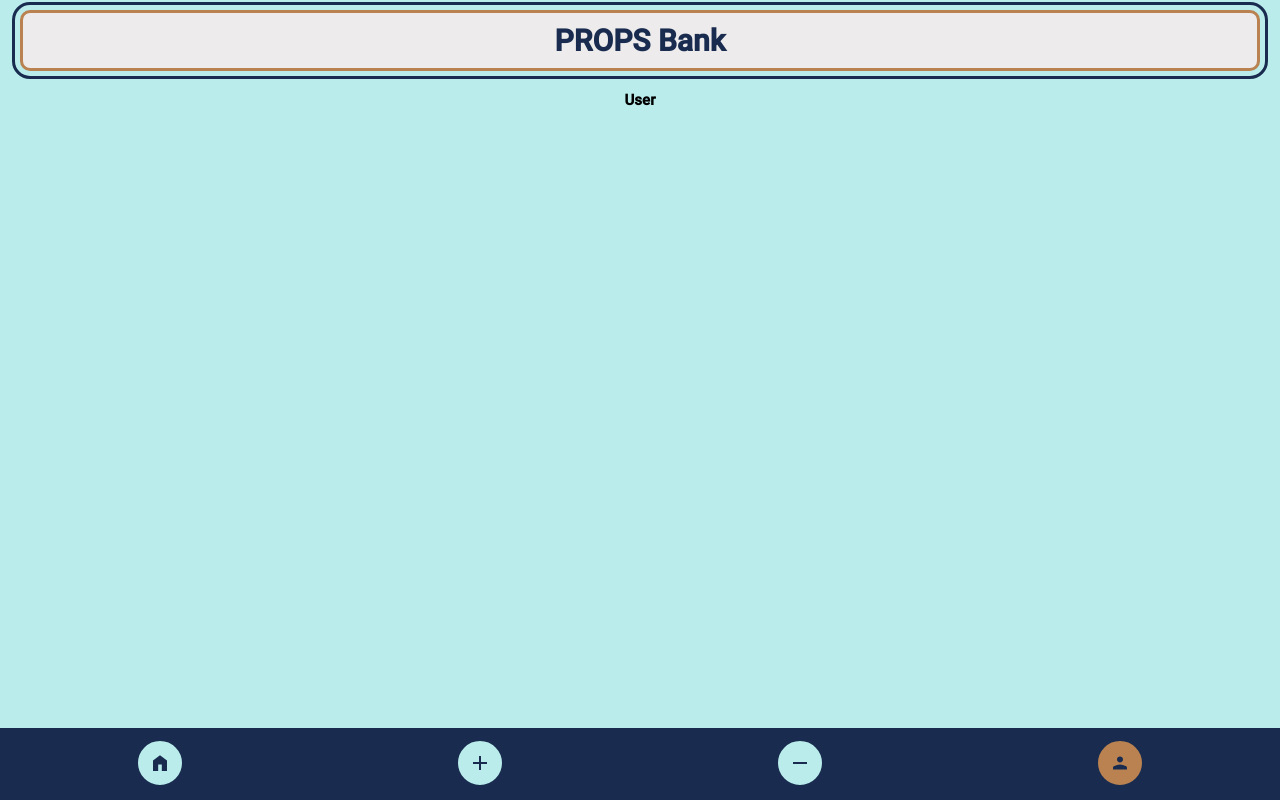
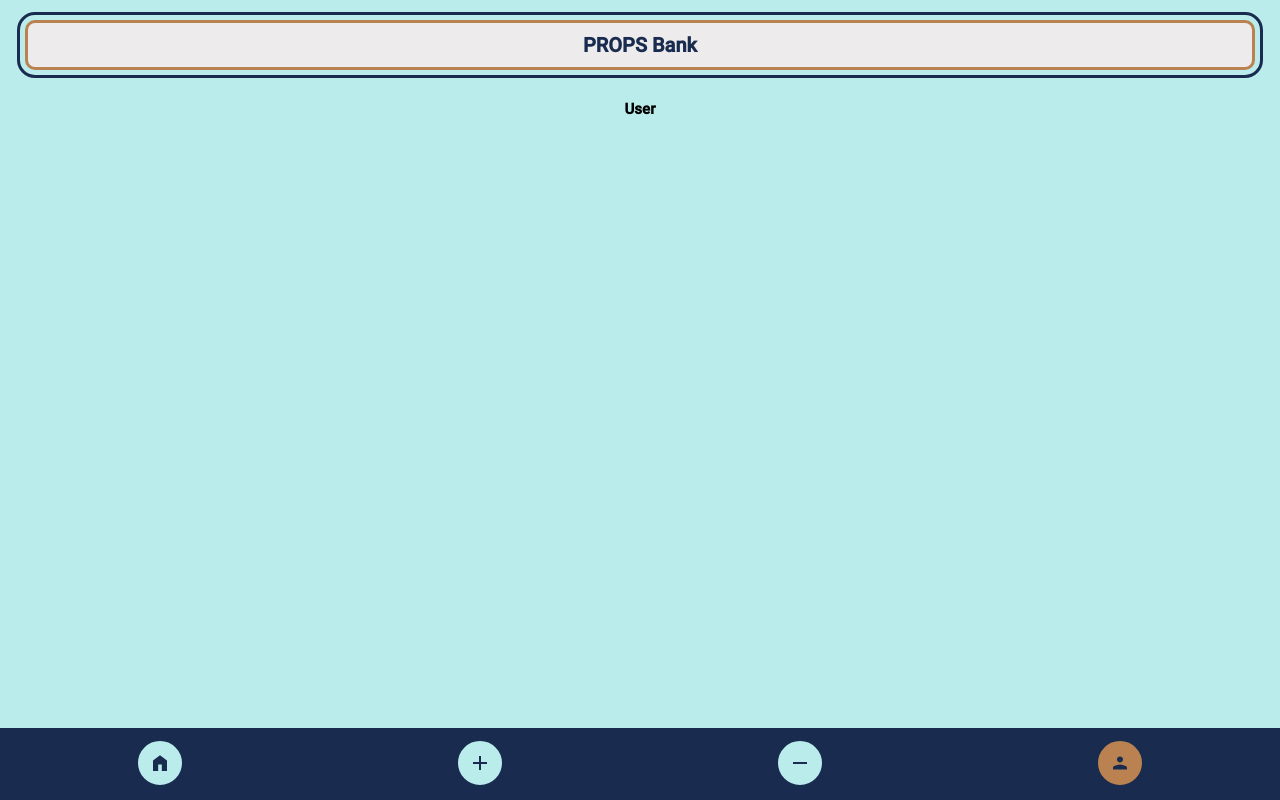
Before and after one commit to MariaRiosNavarro/bank-app, a React (Vite) app: page /user in a window 1280 px wide. Built offline with nearby package versions, Linux system fonts and the light colour scheme.

Commit message:
change header style

```diff
--- a/src/components/Header/Header.scss
+++ b/src/components/Header/Header.scss
@@ -8,11 +8,11 @@
   background-color: $light-text;
   color: $color;
   padding: 1rem;
-  margin: 0 2rem;
+  margin: 1rem 2.5rem;
   border-radius: 10px;
 }
 
 .header-headline {
-  font-size: 3rem;
+  font-size: 2rem;
   text-align: center;
 }
```
